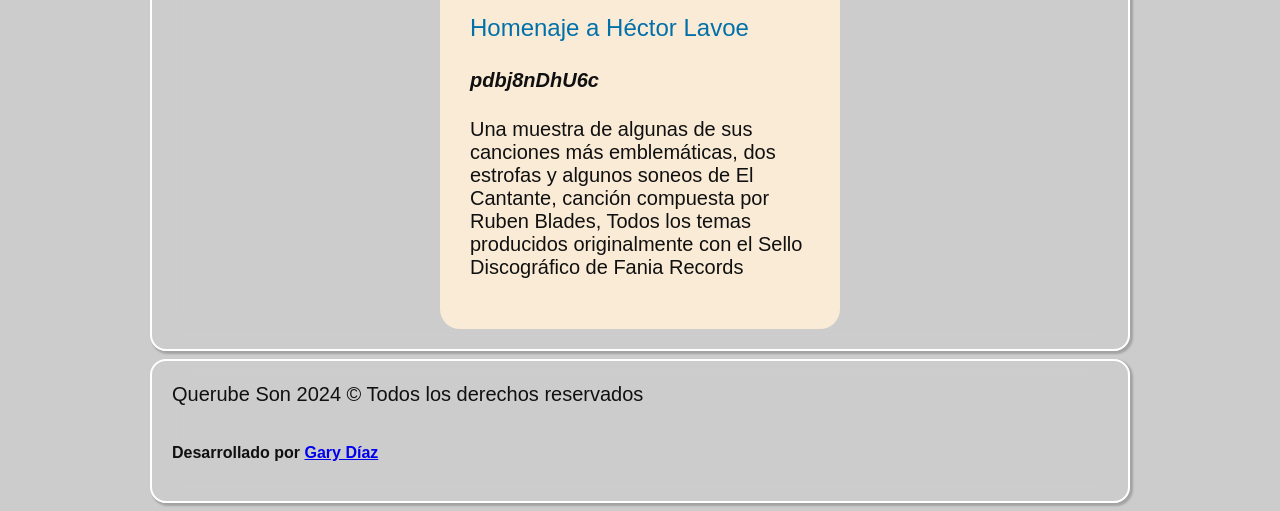
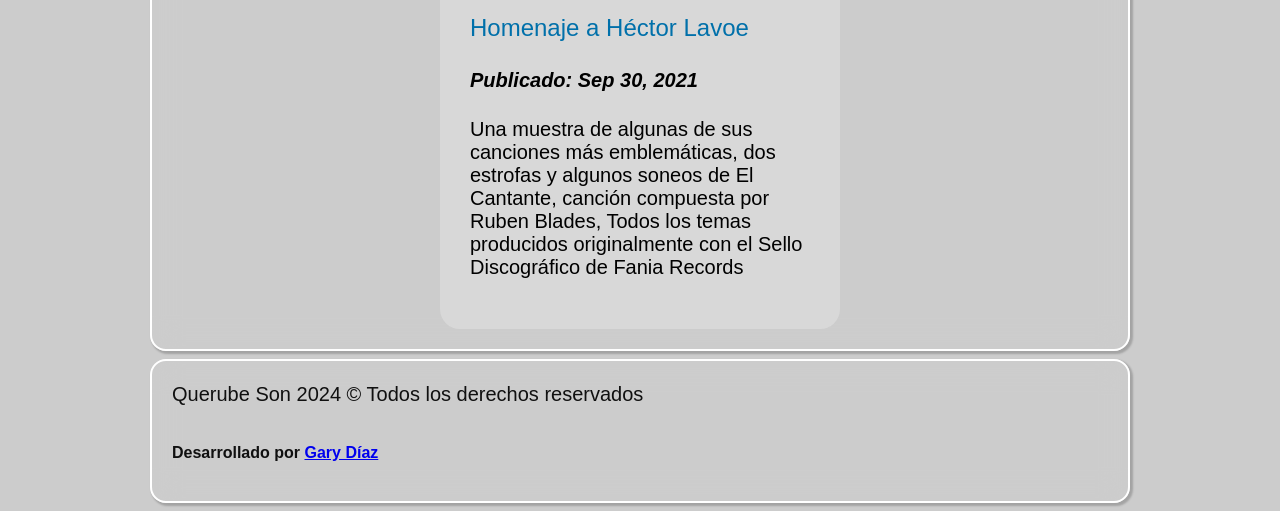
Before and after one commit to GaryDiaz/querubeson, an Astro site: page /videos in a window 1280 px wide. Shown: the part 961-1472 px from the top of the page. Built offline with nearby package versions, Linux system fonts and the light colour scheme; Astro itself is replaced by a stand-in of ours; a web font is replaced by a local one.

Commit message:
agregando el idPage en los atributos del type VideoData y para crear los links entre videos y las paginas de Video específicos

```diff
--- a/package.json
+++ b/package.json
@@ -14,6 +14,7 @@
     "@astrojs/ts-plugin": "^1.8.0",
     "@astrojs/vercel": "^7.6.0",
     "astro": "^4.7.0",
+    "date-fns": "^3.6.0",
     "sass": "^1.75.0",
     "typescript": "^5.4.5"
   }
--- a/src/components/Types.ts
+++ b/src/components/Types.ts
@@ -1,4 +1,5 @@
 export type VideoData = {
+  idPage: string;
   idVideo: string;
   title: string;
   publicationDate: Date;
--- a/src/components/VideoArticle.astro
+++ b/src/components/VideoArticle.astro
@@ -1,4 +1,5 @@
 ---
+import { format } from "date-fns";
 import { Image } from "astro:assets";
 import type { VideoData } from "@components/Types";
 import burritoSabanero from "../images/youtube/burritoSabanero.jpg";
@@ -24,9 +25,11 @@
     <Image src={ima[video.idVideo]} alt="QS" height={270} width={480} />
   </figure>
   <div class="video-data">
+    <a href={"videos/" + video.idPage}>
       <h2>{video.title}</h2>
-    <h4>{video.idVideo}</h4>
+      <h4>Publicado: {format(video.publicationDate, "PP")}</h4>
       <p>{video.description}</p>
+    </a>
   </div>
 </article>
 
@@ -41,7 +44,7 @@
     transition: all 0.4s ease-in-out;
     overflow: hidden;
     border-radius: 1rem;
-    background-color: antiquewhite;
+    background-color: rgba(#ddd, 0.7);
 
     figure.video-picture {
       margin: 0 auto;
@@ -60,10 +63,12 @@
         object-fit: cover;
       }
     }
-
     .video-data {
+      //background: white;
       padding: 1.5rem;
-      //background: white;
+      a {
+        text-decoration: none;
+        color: black;
 
         h2 {
           margin: 0 0 1rem 0;
@@ -77,7 +82,11 @@
         }
       }
     }
+  }
   article.video:hover {
+    background-color: rgba(#ddd, 0.95);
+    box-shadow: 3px 4px 5px 0px rgba(0, 0, 0, 0.75);
+    transition-duration: 80ms;
     figure.video-picture {
       img {
         transform: scale(1.5);
--- a/src/components/VideoList.ts
+++ b/src/components/VideoList.ts
@@ -1,6 +1,7 @@
 import type { VideoData } from "@components/Types";
 export const videoList: VideoData[] = [
   {
+    idPage: "20230619",
     idVideo: "y8Rqb-P1NvI",
     title: "Mi viejo",
     publicationDate: new Date("2023-06-19"),
@@ -11,6 +12,7 @@
     tags: ["cover", "homenaje", "mi-viejo", "adolescentes"],
   },
   {
+    idPage: "20211227",
     idVideo: "hPCejhyo8y0",
     title: "Burrito Sabanero",
     publicationDate: new Date("2021-12-27"),
@@ -21,6 +23,7 @@
     tags: ["cover", "navidad"],
   },
   {
+    idPage: "20210930",
     idVideo: "pdbj8nDhU6c",
     title: "Homenaje a Héctor Lavoe",
     publicationDate: new Date("2021-09-30"),
```
Also changed, not shown: 1 other file. Lines whose indentation alone changed are shown as unchanged.
